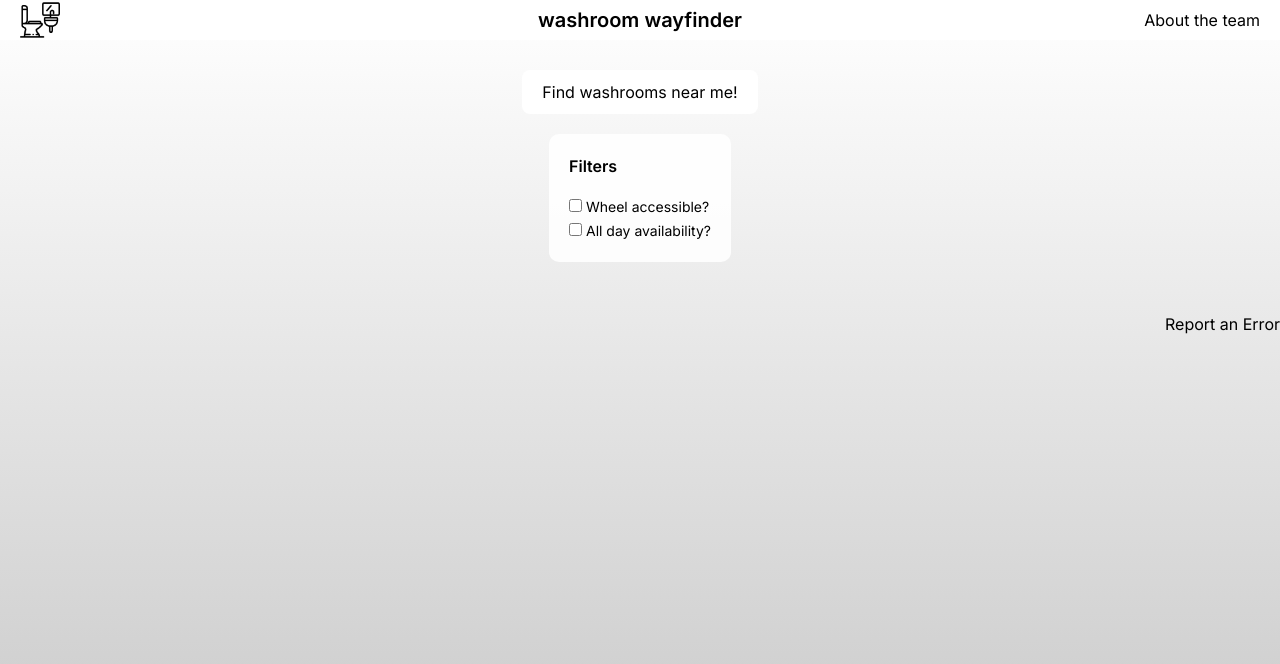
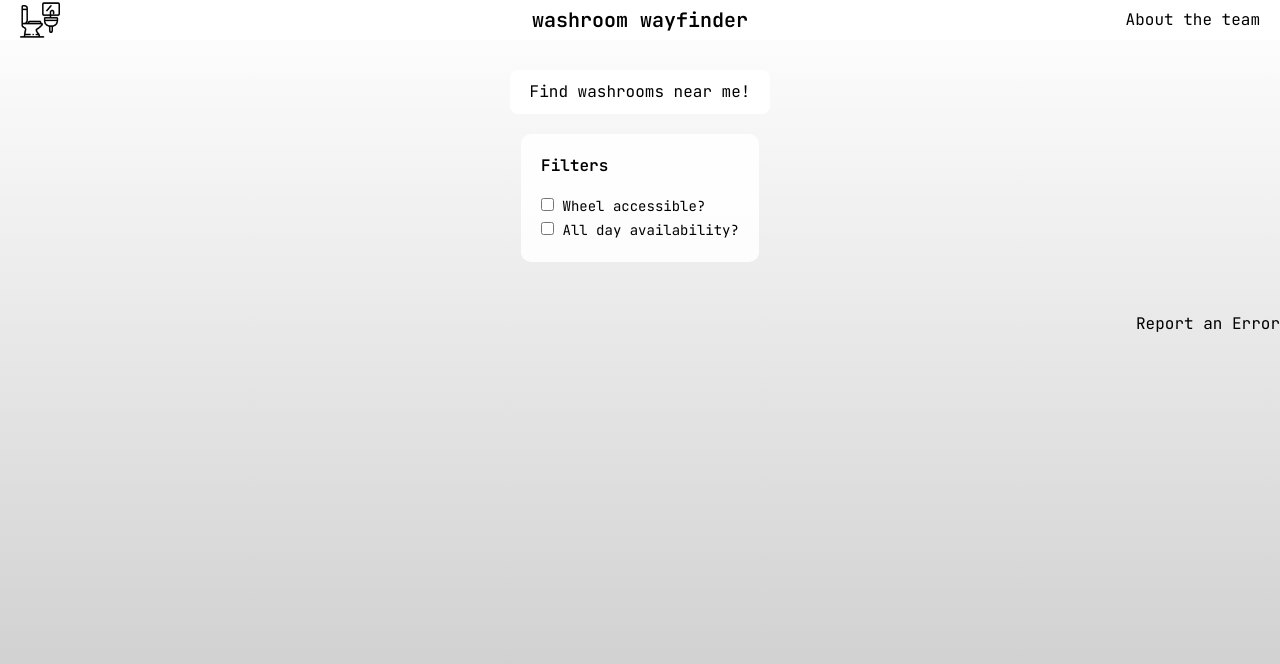
Before and after one commit to DoiBoi/nwPlus-Project, a Next.js app: page / in a window 1280 px wide. Shown: the top 664 px of the page. Built offline with nearby package versions, Linux system fonts and the light colour scheme.

Commit message:
changed font to jetbrains

```diff
--- a/src/app/globals.css
+++ b/src/app/globals.css
@@ -11,6 +11,15 @@
 
   /* grey */
   --background-end-rgb: 200, 200, 200;
+}
+
+@font-face {
+    font-family: "JetBrains Mono";
+    src: url('../../public/JetBrainsMono-VariableFont_wght.ttf');
+}
+
+* {
+    font-family: "JetBrains Mono";
 }
 
 body {
```
Also changed, not shown: public/JetBrainsMono-VariableFont_wght.ttf (added).
